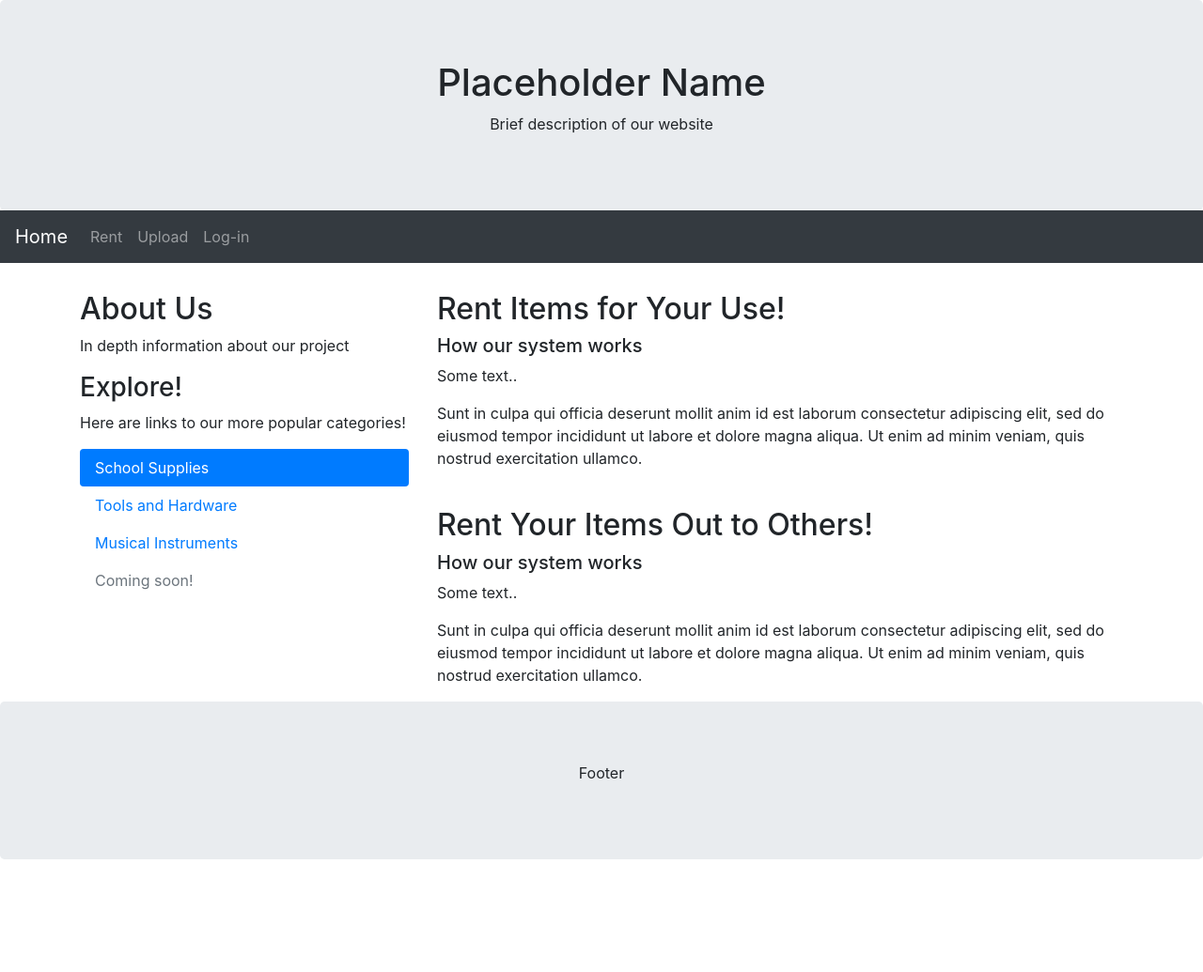
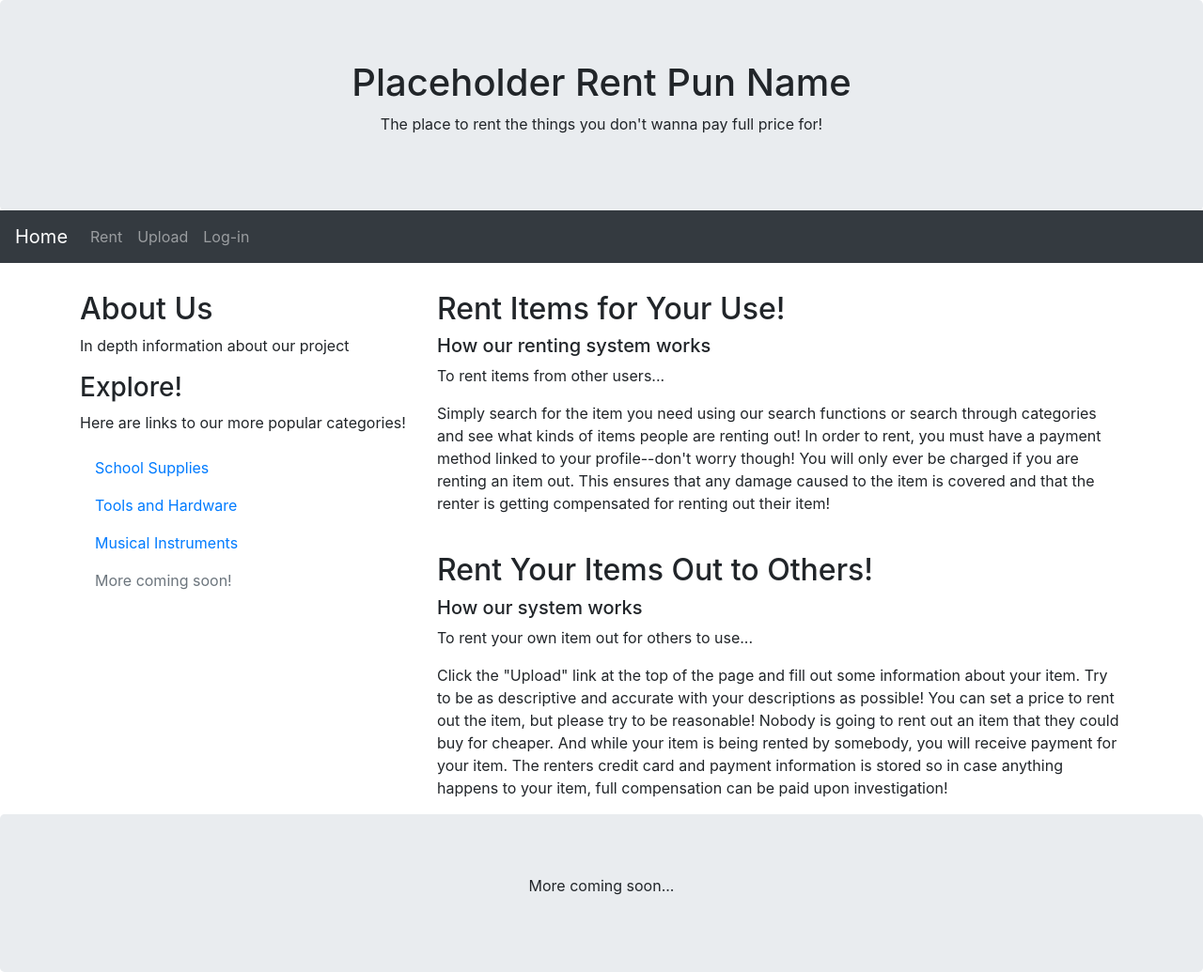
Before and after one commit to cdy3870/Web-App, a Flask app: template templates/homepage.html in a window 1280 px wide. Shown: the whole page at 94% size. Before the commit the page ends 915 px from the top, so only its background shows below. Run offline with Flask 2, Linux system fonts and the light colour scheme; the template is opened without the code that fills it, so the values that code supplies are empty; some libraries are stand-ins or nearby versions.

Commit message:
Add files via upload

```diff
--- a/templates/homepage.html
+++ b/templates/homepage.html
@@ -19,8 +19,8 @@
 <body>
 
   <div class="jumbotron text-center" style="margin-bottom:0">
-    <h1>Placeholder Name</h1>
-    <p>Brief description of our website</p>
+    <h1>Placeholder Rent Pun Name</h1>
+    <p>The place to rent the things you don't wanna pay full price for!</p>
   </div>
 
   <nav class="navbar navbar-expand-sm bg-dark navbar-dark">
@@ -53,7 +53,7 @@
         <p>Here are links to our more popular categories!</p>
         <ul class="nav nav-pills flex-column">
           <li class="nav-item">
-            <a class="nav-link active" href="#">School Supplies</a>
+            <a class="nav-link" href="#">School Supplies</a>
           </li>
           <li class="nav-item">
             <a class="nav-link" href="#">Tools and Hardware</a>
@@ -62,27 +62,27 @@
            <a class="nav-link" href="#">Musical Instruments</a>
          </li>
          <li class="nav-item">
-           <a class="nav-link disabled" href="#">Coming soon!</a>
+           <a class="nav-link disabled" href="#">More coming soon!</a>
          </li>
         </ul>
         <hr class="d-sm-none">
       </div>
       <div class="col-sm-8">
         <h2>Rent Items for Your Use!</h2>
-        <h5>How our system works</h5>
-        <p>Some text..</p>
-        <p>Sunt in culpa qui officia deserunt mollit anim id est laborum consectetur adipiscing elit, sed do eiusmod tempor incididunt ut labore et dolore magna aliqua. Ut enim ad minim veniam, quis nostrud exercitation ullamco.</p>
+        <h5>How our renting system works</h5>
+        <p>To rent items from other users...</p>
+        <p>Simply search for the item you need using our search functions or search through categories and see what kinds of items people are renting out! In order to rent, you must have a payment method linked to your profile--don't worry though! You will only ever be charged if you are renting an item out. This ensures that any damage caused to the item is covered and that the renter is getting compensated for renting out their item!</p>
         <br>
         <h2>Rent Your Items Out to Others!</h2>
         <h5>How our system works</h5>
-        <p>Some text..</p>
-        <p>Sunt in culpa qui officia deserunt mollit anim id est laborum consectetur adipiscing elit, sed do eiusmod tempor incididunt ut labore et dolore magna aliqua. Ut enim ad minim veniam, quis nostrud exercitation ullamco.</p>
+        <p>To rent your own item out for others to use...</p>
+        <p>Click the "Upload" link at the top of the page and fill out some information about your item. Try to be as descriptive and accurate with your descriptions as possible! You can set a price to rent out the item, but please try to be reasonable! Nobody is going to rent out an item that they could buy for cheaper. And while your item is being rented by somebody, you will receive payment for your item. The renters credit card and payment information is stored so in case anything happens to your item, full compensation can be paid upon investigation!</p>
       </div>
     </div>
   </div>
 
   <div class="jumbotron text-center" style="margin-bottom:0">
-   <p>Footer</p>
+   <p>More coming soon...</p>
   </div>
 
   </body>
```
